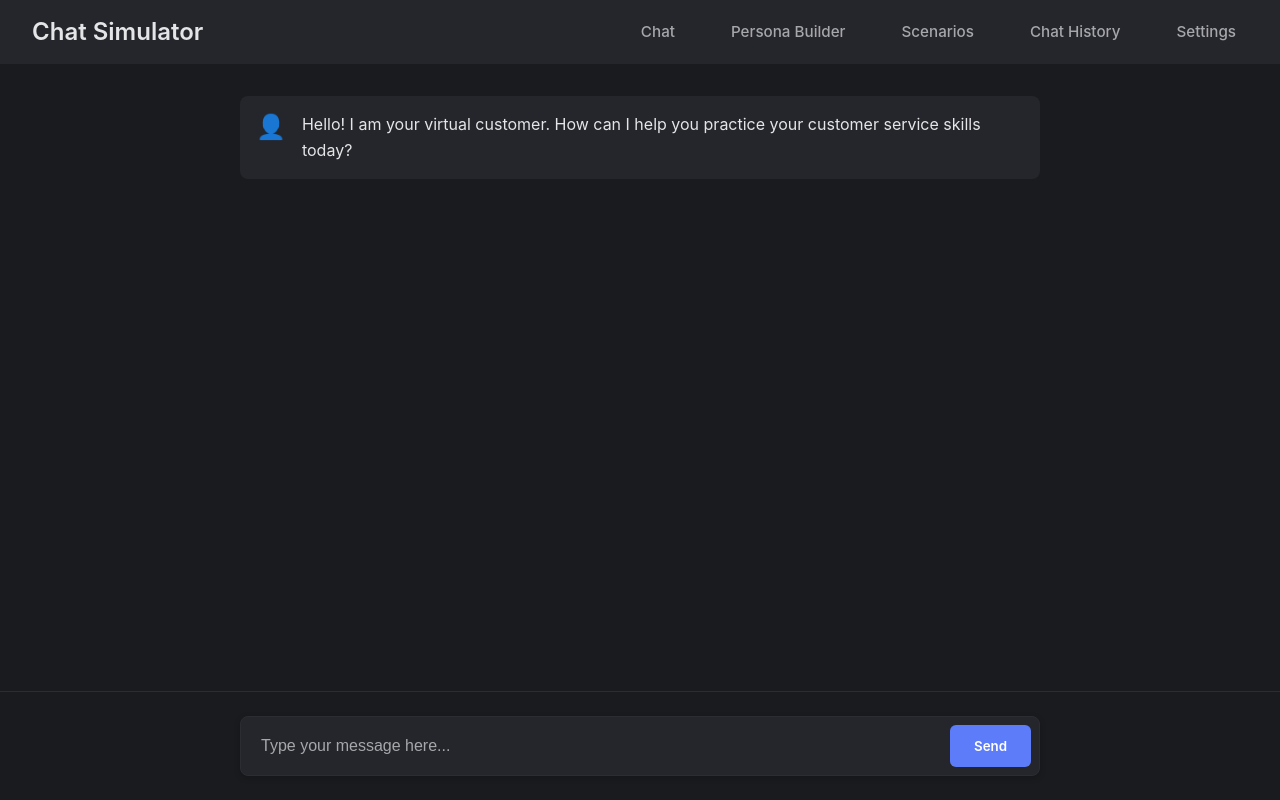
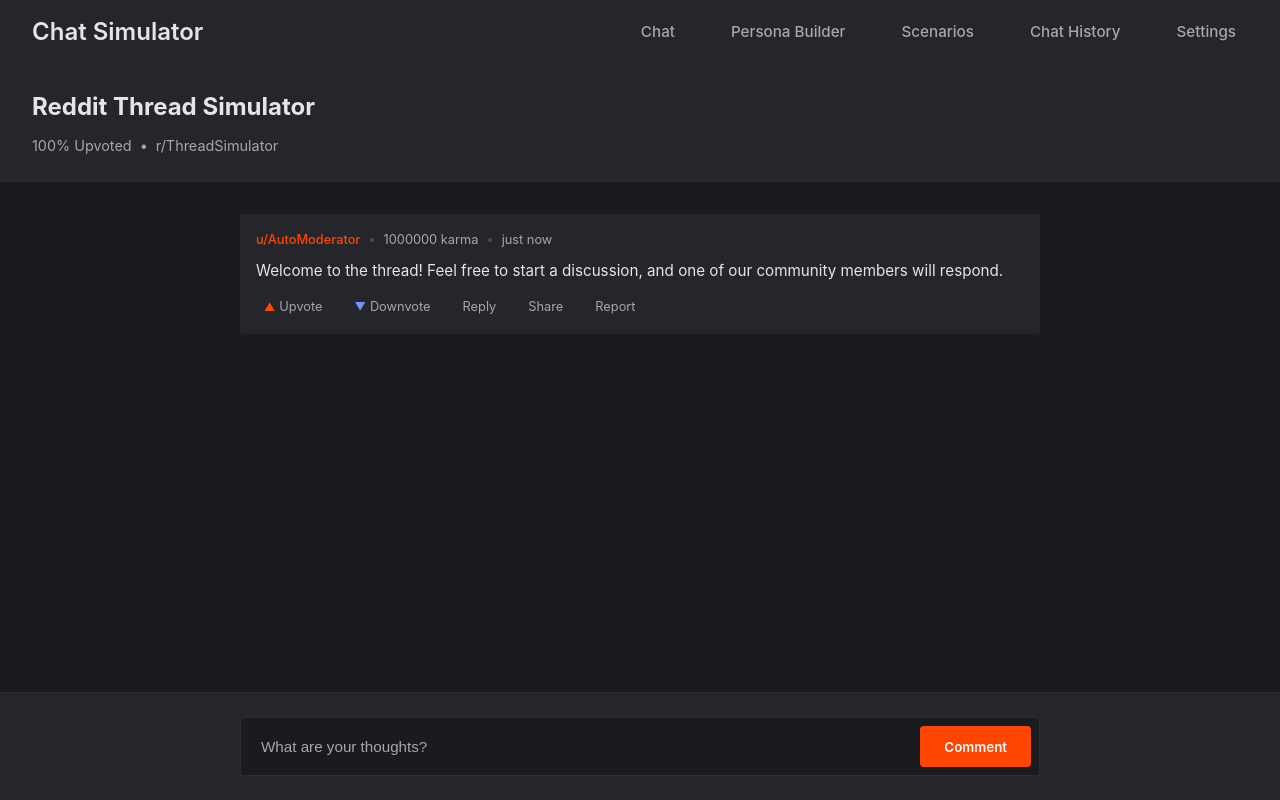
Before and after one commit to Doppelkupplung/training-simulator, a React (Create React App) app: page / in a window 1280 px wide. Built offline with nearby package versions, Linux system fonts and the light colour scheme; what together-ai would draw is missing.

Commit message:
reddit theme

```diff
--- a/src/App.js
+++ b/src/App.js
@@ -100,7 +100,7 @@ function App() {
           />
         );
       case 'chat':
-        return <Chat />;
+        return <Chat personas={personas} />;
       case 'scenarios':
         return <div>Scenarios Page</div>;
       case 'history':
@@ -108,7 +108,7 @@ function App() {
       case 'settings':
         return <div>Settings Page</div>;
       default:
-        return <Chat />;
+        return <Chat personas={personas} />;
     }
   };
 
--- a/src/components/Chat.css
+++ b/src/components/Chat.css
@@ -3,6 +3,30 @@
   flex-direction: column;
   height: calc(100vh - 64px);
   background-color: #1a1b1e;
+}
+
+.thread-title {
+  padding: 1.5rem 2rem;
+  background-color: #25262b;
+  border-bottom: 1px solid #2c2d32;
+}
+
+.thread-title h2 {
+  color: #e4e5e7;
+  font-size: 1.5rem;
+  margin-bottom: 0.5rem;
+}
+
+.thread-info {
+  display: flex;
+  align-items: center;
+  gap: 0.5rem;
+  color: #a6a7ab;
+  font-size: 0.9rem;
+}
+
+.thread-stats {
+  color: #a6a7ab;
 }
 
 .chat-messages {
@@ -14,15 +38,86 @@
   gap: 1.5rem;
 }
 
-.message {
-  display: flex;
-  gap: 1rem;
+.reddit-comment {
   max-width: 800px;
   margin: 0 auto;
   width: 100%;
   padding: 1rem;
-  border-radius: 8px;
+  border-radius: 4px;
+  background-color: #25262b;
   animation: messageAppear 0.3s ease;
+}
+
+.reddit-comment.user {
+  background-color: #2c2d32;
+}
+
+.comment-metadata {
+  margin-bottom: 0.5rem;
+  font-size: 0.8rem;
+  color: #a6a7ab;
+  display: flex;
+  align-items: center;
+  gap: 0.5rem;
+}
+
+.username {
+  color: #ff4500;
+  font-weight: 500;
+}
+
+.karma {
+  color: #a6a7ab;
+}
+
+.karma-dot {
+  color: #4a4b50;
+}
+
+.timestamp {
+  color: #a6a7ab;
+}
+
+.comment-content {
+  line-height: 1.6;
+  font-size: 0.95rem;
+  color: #e4e5e7;
+  margin-bottom: 0.75rem;
+}
+
+.comment-actions {
+  display: flex;
+  gap: 1rem;
+  margin-top: 0.5rem;
+}
+
+.action-button {
+  background: none;
+  border: none;
+  color: #a6a7ab;
+  font-size: 0.8rem;
+  cursor: pointer;
+  padding: 0.25rem 0.5rem;
+  display: flex;
+  align-items: center;
+  gap: 0.25rem;
+  transition: all 0.2s ease;
+}
+
+.action-button:hover {
+  color: #e4e5e7;
+}
+
+.arrow-up, .arrow-down {
+  font-size: 0.7rem;
+}
+
+.arrow-up {
+  color: #ff4500;
+}
+
+.arrow-down {
+  color: #7193ff;
 }
 
 .error-message {
@@ -31,10 +126,8 @@
   padding: 1.5rem;
   background-color: rgba(255, 69, 58, 0.1);
   border: 1px solid rgba(255, 69, 58, 0.2);
-  border-radius: 8px;
+  border-radius: 4px;
   color: #ff453a;
-  text-align: left;
-  animation: messageAppear 0.3s ease;
 }
 
 .error-title {
@@ -46,60 +139,13 @@
 .error-content {
   color: #ff453a;
   opacity: 0.9;
-  margin-bottom: 1rem;
-}
-
-.error-debug {
-  font-family: monospace;
-  font-size: 0.9rem;
-  padding: 0.75rem;
-  background-color: rgba(0, 0, 0, 0.2);
-  border-radius: 4px;
-  color: #ff453a;
-  opacity: 0.8;
-}
-
-@keyframes messageAppear {
-  from {
-    opacity: 0;
-    transform: translateY(10px);
-  }
-  to {
-    opacity: 1;
-    transform: translateY(0);
-  }
-}
-
-.message.assistant {
-  background-color: #25262b;
-}
-
-.message.user {
-  background-color: #2c2d32;
-}
-
-.message-icon {
-  font-size: 1.5rem;
-  width: 30px;
-  height: 30px;
-  display: flex;
-  align-items: center;
-  justify-content: center;
-  color: #a6a7ab;
-}
-
-.message-content {
-  flex-grow: 1;
-  line-height: 1.6;
-  font-size: 1rem;
-  color: #e4e5e7;
 }
 
 .typing-indicator {
   display: inline-block;
   margin-left: 4px;
   animation: blink 1s step-end infinite;
-  color: #5c7cfa;
+  color: #ff4500;
 }
 
 @keyframes blink {
@@ -110,7 +156,7 @@
 .chat-input-form {
   border-top: 1px solid #2c2d32;
   padding: 1.5rem;
-  background-color: #1a1b1e;
+  background-color: #25262b;
 }
 
 .chat-input-container {
@@ -118,11 +164,10 @@
   margin: 0 auto;
   display: flex;
   gap: 0.5rem;
-  background-color: #25262b;
+  background-color: #1a1b1e;
   border: 1px solid #2c2d32;
-  border-radius: 8px;
+  border-radius: 4px;
   padding: 0.5rem;
-  box-shadow: 0 2px 6px rgba(0, 0, 0, 0.2);
 }
 
 .chat-input {
@@ -130,7 +175,7 @@
   padding: 0.75rem;
   border: none;
   outline: none;
-  font-size: 1rem;
+  font-size: 0.95rem;
   background: transparent;
   color: #e4e5e7;
 }
@@ -146,17 +191,17 @@
 
 .chat-submit {
   padding: 0.75rem 1.5rem;
-  background-color: #5c7cfa;
+  background-color: #ff4500;
   color: white;
   border: none;
-  border-radius: 6px;
+  border-radius: 4px;
   cursor: pointer;
   font-weight: 600;
   transition: all 0.3s ease;
 }
 
 .chat-submit:hover:not(:disabled) {
-  background-color: #4c6ef5;
+  background-color: #ff5414;
   transform: translateY(-1px);
 }
 
--- a/src/components/Chat.js
+++ b/src/components/Chat.js
@@ -17,13 +17,15 @@ try {
   initError = error.message;
 }
 
-function Chat() {
-  console.log('Chat component rendering');
+function Chat({ personas }) {
   const [messages, setMessages] = useState([
     {
       id: 1,
       role: 'assistant',
-      content: 'Hello! I am your virtual customer. How can I help you practice your customer service skills today?'
+      content: "Welcome to the thread! Feel free to start a discussion, and one of our community members will respond.",
+      username: 'AutoModerator',
+      karma: 1000000,
+      timestamp: new Date().toISOString()
     }
   ]);
   const [input, setInput] = useState('');
@@ -32,7 +34,6 @@ function Chat() {
   const messagesEndRef = useRef(null);
 
   useEffect(() => {
-    // Set initial error if Together AI failed to initialize
     if (initError) {
       setError(initError);
     }
@@ -46,6 +47,19 @@ function Chat() {
     scrollToBottom();
   }, [messages]);
 
+  const getRandomPersona = () => {
+    if (!personas || personas.length === 0) {
+      return {
+        username: 'DefaultRedditor',
+        karma: 100,
+        personality: 'Helpful and friendly',
+        interests: 'General discussion',
+        writingStyle: 'Casual and informative'
+      };
+    }
+    return personas[Math.floor(Math.random() * personas.length)];
+  };
+
   const generateResponse = async (userMessage) => {
     if (!together) {
       const errorMessage = 'Chat service is not available. Please check your API key configuration.';
@@ -58,13 +72,25 @@ function Chat() {
       setIsStreaming(true);
       setError(null);
 
+      const respondingPersona = getRandomPersona();
+      console.log('Selected persona:', respondingPersona);
+
+      const systemPrompt = `You are roleplaying as a Reddit user with the following profile:
+Username: ${respondingPersona.username}
+Karma: ${respondingPersona.karma}
+Personality: ${respondingPersona.personality}
+Interests: ${respondingPersona.interests}
+Writing Style: ${respondingPersona.writingStyle}
+
+Respond to the conversation in character, maintaining consistency with your profile's personality and writing style. Use Reddit formatting and terminology where appropriate. Your response should reflect your interests and expertise.`;
+
       console.log('Generating response for:', userMessage);
       const stream = await together.chat.completions.create({
         model: 'meta-llama/Meta-Llama-3.1-8B-Instruct-Turbo',
         messages: [
           {
             role: 'system',
-            content: 'You are a virtual customer helping customer service representatives practice their skills. Respond as a customer would, with realistic concerns, questions, and reactions.'
+            content: systemPrompt
           },
           ...messages.map(m => ({ role: m.role, content: m.content })),
           { role: 'user', content: userMessage }
@@ -79,7 +105,10 @@ function Chat() {
       setMessages(prev => [...prev, {
         id: responseId,
         role: 'assistant',
-        content: ''
+        content: '',
+        username: respondingPersona.username,
+        karma: respondingPersona.karma,
+        timestamp: new Date().toISOString()
       }]);
 
       // Stream the response
@@ -95,10 +124,14 @@ function Chat() {
       console.error('Error generating response:', error);
       const errorMessage = error.message || 'Failed to generate response. Please try again.';
       setError(errorMessage);
+      const defaultPersona = getRandomPersona();
       setMessages(prev => [...prev, {
         id: messages.length + 2,
         role: 'assistant',
-        content: 'I apologize, but I encountered an error. Please try again.'
+        content: 'I apologize, but I encountered an error. Please try again.',
+        username: defaultPersona.username,
+        karma: defaultPersona.karma,
+        timestamp: new Date().toISOString()
       }]);
     } finally {
       setIsStreaming(false);
@@ -117,26 +150,63 @@ function Chat() {
     setMessages(prev => [...prev, {
       id: prev.length + 1,
       role: 'user',
-      content: userMessage
+      content: userMessage,
+      username: 'You',
+      karma: 1,
+      timestamp: new Date().toISOString()
     }]);
 
     // Generate AI response
     await generateResponse(userMessage);
   };
 
+  const formatTimestamp = (timestamp) => {
+    const now = new Date();
+    const messageTime = new Date(timestamp);
+    const diffInMinutes = Math.floor((now - messageTime) / 1000 / 60);
+
+    if (diffInMinutes < 1) return 'just now';
+    if (diffInMinutes < 60) return `${diffInMinutes}m ago`;
+    if (diffInMinutes < 1440) return `${Math.floor(diffInMinutes / 60)}h ago`;
+    return `${Math.floor(diffInMinutes / 1440)}d ago`;
+  };
+
   return (
     <div className="chat-container">
+      <div className="thread-title">
+        <h2>Reddit Thread Simulator</h2>
+        <div className="thread-info">
+          <span className="thread-stats">100% Upvoted</span>
+          <span className="thread-stats">•</span>
+          <span className="thread-stats">r/ThreadSimulator</span>
+        </div>
+      </div>
       <div className="chat-messages">
         {messages.map((message) => (
-          <div key={message.id} className={`message ${message.role}`}>
-            <div className="message-icon">
-              {message.role === 'assistant' ? '👤' : '💬'}
+          <div key={message.id} className={`reddit-comment ${message.role}`}>
+            <div className="comment-metadata">
+              <span className="username">u/{message.username}</span>
+              <span className="karma-dot">•</span>
+              <span className="karma">{message.karma} karma</span>
+              <span className="karma-dot">•</span>
+              <span className="timestamp">{formatTimestamp(message.timestamp)}</span>
             </div>
-            <div className="message-content">
+            <div className="comment-content">
               {message.content}
               {message.id === messages.length && isStreaming && (
                 <span className="typing-indicator">▊</span>
               )}
+            </div>
+            <div className="comment-actions">
+              <button className="action-button">
+                <span className="arrow-up">▲</span> Upvote
+              </button>
+              <button className="action-button">
+                <span className="arrow-down">▼</span> Downvote
+              </button>
+              <button className="action-button">Reply</button>
+              <button className="action-button">Share</button>
+              <button className="action-button">Report</button>
             </div>
           </div>
         ))}
@@ -159,7 +229,7 @@ function Chat() {
             type="text"
             value={input}
             onChange={(e) => setInput(e.target.value)}
-            placeholder={isStreaming ? "Waiting for response..." : "Type your message here..."}
+            placeholder={isStreaming ? "Waiting for response..." : "What are your thoughts?"}
             className="chat-input"
             disabled={isStreaming || !together}
           />
@@ -168,7 +238,7 @@ function Chat() {
             className={`chat-submit ${(isStreaming || !together) ? 'disabled' : ''}`}
             disabled={isStreaming || !together}
           >
-            Send
+            Comment
           </button>
         </div>
       </form>
--- a/src/components/Modal.css
+++ b/src/components/Modal.css
@@ -9,26 +9,36 @@
   justify-content: center;
   align-items: center;
   z-index: 1000;
+  padding: 1rem;
 }
 
 .modal-content {
   background-color: #25262b;
-  padding: 2rem;
   border-radius: 8px;
   width: 100%;
   max-width: 500px;
+  max-height: 90vh;
   position: relative;
   color: #e4e5e7;
+  display: flex;
+  flex-direction: column;
 }
 
 .modal-header {
-  margin-bottom: 1.5rem;
+  padding: 1.5rem 2rem;
+  border-bottom: 1px solid #2c2d32;
+  position: sticky;
+  top: 0;
+  background-color: #25262b;
+  border-radius: 8px 8px 0 0;
+  z-index: 1;
 }
 
 .modal-header h3 {
   margin: 0;
   font-size: 1.5rem;
   color: #e4e5e7;
+  padding-right: 2rem;
 }
 
 .modal-close {
@@ -49,6 +59,12 @@
 
 .modal-close:hover {
   color: #e4e5e7;
+}
+
+form {
+  padding: 2rem;
+  overflow-y: auto;
+  max-height: calc(90vh - 70px); /* 70px is approx header height */
 }
 
 .form-group {
@@ -74,7 +90,7 @@
 
 .form-group input:focus, .form-group textarea:focus {
   outline: none;
-  border-color: #5c7cfa;
+  border-color: #ff4500;
 }
 
 .form-group textarea {
@@ -87,6 +103,12 @@
   justify-content: flex-end;
   gap: 1rem;
   margin-top: 2rem;
+  padding: 1.5rem 2rem;
+  background-color: #25262b;
+  border-top: 1px solid #2c2d32;
+  border-radius: 0 0 8px 8px;
+  position: sticky;
+  bottom: 0;
 }
 
 .modal-actions button {
@@ -108,10 +130,10 @@
 }
 
 .modal-actions .submit {
-  background-color: #5c7cfa;
+  background-color: #ff4500;
   color: white;
 }
 
 .modal-actions .submit:hover {
-  background-color: #4c6ef5;
+  background-color: #ff5414;
 }
```
Also changed, not shown: src/components/PersonaBuilder.css (+30 -3 lines), src/components/PersonaBuilder.js (+82 -36 lines), src/services/database.js (+11 -10 lines).
